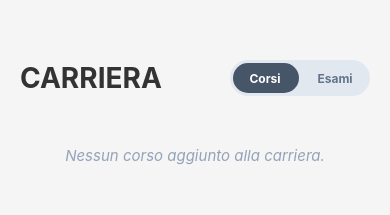
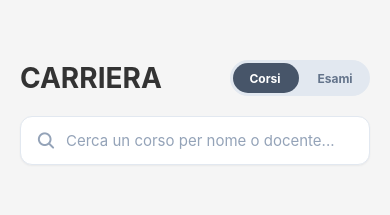
Before and after one commit to Angelo04-COP/Study-Exam-Planner, a React Native app: screen /Academic in a window 390 px wide. Shown: the top 215 px of the page. Built offline with nearby package versions, Linux system fonts and the light colour scheme.

Commit message:
Implementazione barra di ricerca per esami e corsi

```diff
--- a/src/screens/AcademicScreen.js
+++ b/src/screens/AcademicScreen.js
@@ -16,6 +16,9 @@ export default function AcademicScreen() {
   const [esami, setEsami] = useState([]);
   const [isLoading, setIsLoading] = useState(true);
 
+  // --- NUOVO STATO: TESTO DELLA RICERCA ---
+  const [searchQuery, setSearchQuery] = useState('');
+
   // --- STATI PER IL MODALE GRAFICO DI VERBALIZZAZIONE REALE ---
   const [isVerbalizzaModalVisible, setVerbalizzaModalVisible] = useState(false);
   const [esameSelezionato, setEsameSelezionato] = useState(null);
@@ -30,7 +33,7 @@ export default function AcademicScreen() {
 
       const oggiStr = new Date().toISOString().split('T')[0];
 
-      // Calcolo dello stato temporale dinamico basato sulle date (Requisito di Traccia)
+      // Calcolo dello stato temporale dinamico basato sulle date
       const corsiAggiornatiDinamici = (corsiSalvati || []).map(corso => {
         if (corso.data_inizio && corso.data_fine) {
           let nuovoStato = corso.stato;
@@ -59,18 +62,37 @@ export default function AcademicScreen() {
     if (isFocused) caricaDatiCarriera();
   }, [isFocused]);
 
-  // --- 2. APERTURA INTERFACCIA MODALE INTEGRATA ---
+  // --- 2. LOGICA DI RICERCA E FILTRAGGIO ISTANTANEO ---
+  // Filtriamo i corsi in base al nome o al docente inserito nella barra di ricerca
+  const corsiFiltrati = corsi.filter(corso => {
+    const query = searchQuery.toLowerCase();
+    const nomeMatch = corso.nome && corso.nome.toLowerCase().includes(query);
+    const docenteMatch = corso.docente && corso.docente.toLowerCase().includes(query);
+    return nomeMatch || docenteMatch;
+  });
+
+  // Filtriamo gli esami in base al titolo o al nome del corso collegato
+  const esamiFiltrati = esami.filter(esame => {
+    const query = searchQuery.toLowerCase();
+    const titoloMatch = esame.titolo && esame.titolo.toLowerCase().includes(query);
+
+    const corsoCollegato = corsi.find(c => c.id === esame.corso_id);
+    const nomeCorsoMatch = corsoCollegato && corsoCollegato.nome.toLowerCase().includes(query);
+
+    return titoloMatch || nomeCorsoMatch;
+  });
+
+
+  // --- 3. APERTURA INTERFACCIA MODALE INTEGRATA ---
   const apriVerbalizzazione = (esame) => {
-    // Troviamo il corso reale collegato nel database per mostrarlo nel modale
     const corsoTrovato = corsi.find(c => c.id === esame.corso_id);
-
     setEsameSelezionato(esame);
     setCorsoAssociatoAllEsame(corsoTrovato);
-    setVotoInserito('30'); // Default standard accademico
+    setVotoInserito('30');
     setVerbalizzaModalVisible(true);
   };
 
-  // --- 3. LOGICA DI VERBALIZZAZIONE CON REALE AGGIORNAMENTO DEL CORSO ---
+  // --- 4. LOGICA DI VERBALIZZAZIONE CON REALE AGGIORNAMENTO DEL CORSO ---
   const confermaEsitoDettagliato = async (esito) => {
     if (!esameSelezionato) return;
 
@@ -78,7 +100,6 @@ export default function AcademicScreen() {
 
     if (esito === 'SUPERATO') {
       const votoNum = parseInt(votoInserito, 10);
-      // Validazione formale del voto secondo i vincoli richiesti dal progetto
       if (isNaN(votoNum) || votoNum < 18 || votoNum > 30) {
         Alert.alert("Errore", "Inserisci un voto valido compreso tra 18 e 30.");
         return;
@@ -86,10 +107,9 @@ export default function AcademicScreen() {
       votoFinalizzato = votoNum;
     }
 
-    // Passiamo l'ID del corso reale associato per far sì che lo storage aggiorni la scheda del corso
     const success = await verbalizzaEsitoEsame(
       esameSelezionato.id,
-      esameSelezionato.corso_id, // L'ID reale del corso (es. 'c1')
+      esameSelezionato.corso_id,
       esito,
       votoFinalizzato
     );
@@ -98,11 +118,11 @@ export default function AcademicScreen() {
       setVerbalizzaModalVisible(false);
       setEsameSelezionato(null);
       setCorsoAssociatoAllEsame(null);
-      caricaDatiCarriera(); // Aggiorna istantaneamente i grafici e la lista
+      caricaDatiCarriera();
     }
   };
 
-  // --- 4. LOGICA DI ELIMINAZIONE COMPATIBILE WEB/MOBILE ---
+  // --- 5. LOGICA DI ELIMINAZIONE COMPATIBILE WEB/MOBILE ---
   const confermEliminazioneCorso = (id, nome) => {
     if (typeof window !== 'undefined' && window.confirm) {
       const confermaWeb = window.confirm(`Sei sicuro di voler eliminare il corso "${nome}"?`);
@@ -145,7 +165,7 @@ export default function AcademicScreen() {
     if (success) setEsami(esami.filter(e => e.id !== id));
   };
 
-  // --- 5. HELPERS BADGE ---
+  // --- HELPERS BADGE ---
   const getColoreStatoCorso = (stato) => {
     switch (stato?.toLowerCase()) {
       case 'completato': return '#4CAF50';
@@ -177,18 +197,38 @@ export default function AcademicScreen() {
         {/* HEADER ROW */}
         <View style={styles.headerRow}>
           <Text style={styles.headerTitle}>CARRIERA</Text>
-          <TouchableOpacity style={styles.switchContainer} onPress={() => setMostraEsami(!mostraEsami)} activeOpacity={0.9}>
+          <TouchableOpacity style={styles.switchContainer} onPress={() => {
+            setMostraEsami(!mostraEsami);
+            setSearchQuery(''); // Svuota la ricerca quando si cambia tab
+          }} activeOpacity={0.9}>
             <Text style={[styles.switchText, !mostraEsami && styles.switchTextActive]}>Corsi</Text>
             <Text style={[styles.switchText, mostraEsami && styles.switchTextActive]}>Esami</Text>
             <View style={[styles.switchBall, mostraEsami ? styles.switchBallRight : styles.switchBallLeft]} />
           </TouchableOpacity>
         </View>
 
+        {/* --- BARRA DI RICERCA --- */}
+        <View style={styles.searchBarContainer}>
+          <Ionicons name="search" size={20} color="#94a3b8" />
+          <TextInput
+            style={styles.searchInput}
+            placeholder={!mostraEsami ? "Cerca un corso per nome o docente..." : "Cerca un esame..."}
+            placeholderTextColor="#94a3b8"
+            value={searchQuery}
+            onChangeText={setSearchQuery}
+          />
+          {searchQuery.length > 0 && (
+            <TouchableOpacity onPress={() => setSearchQuery('')} style={{ padding: 4 }}>
+              <Ionicons name="close-circle" size={20} color="#94a3b8" />
+            </TouchableOpacity>
+          )}
+        </View>
+
         {!mostraEsami ? (
           /* ================= VISTA CORSI ================= */
           <View style={styles.listaContainer}>
-            {corsi.length > 0 ? (
-              corsi.map((corso) => (
+            {corsiFiltrati.length > 0 ? (
+              corsiFiltrati.map((corso) => (
                 <TouchableOpacity key={corso.id} style={styles.card} activeOpacity={0.7} onPress={() => navigation.navigate('CourseDetail', { courseData: corso, isExam: false })}>
                   <View style={styles.cardHeader}>
                     <View style={{ flex: 1, paddingRight: 10, alignItems: 'flex-start' }}>
@@ -219,14 +259,16 @@ export default function AcademicScreen() {
                 </TouchableOpacity>
               ))
             ) : (
-              <Text style={styles.emptyText}>Nessun corso aggiunto alla carriera.</Text>
+              <Text style={styles.emptyText}>
+                {searchQuery.length > 0 ? "Nessun risultato trovato per la tua ricerca." : "Nessun corso aggiunto alla carriera."}
+              </Text>
             )}
           </View>
         ) : (
           /* ================= VISTA ESAMI ================= */
           <View style={styles.listaContainer}>
-            {esami.length > 0 ? (
-              esami.map((esame) => {
+            {esamiFiltrati.length > 0 ? (
+              esamiFiltrati.map((esame) => {
                 const corsoCollegato = corsi.find(c => c.id === esame.corso_id);
                 return (
                   <TouchableOpacity key={esame.id} style={styles.card} activeOpacity={0.7} onPress={() => navigation.navigate('CourseDetail', { courseData: esame, isExam: true })}>
@@ -274,7 +316,9 @@ export default function AcademicScreen() {
                 );
               })
             ) : (
-              <Text style={styles.emptyText}>Nessun esame programmato.</Text>
+              <Text style={styles.emptyText}>
+                {searchQuery.length > 0 ? "Nessun risultato trovato per la tua ricerca." : "Nessun esame programmato."}
+              </Text>
             )}
           </View>
         )}
@@ -296,7 +340,6 @@ export default function AcademicScreen() {
                 <Text style={{ fontWeight: 'bold', color: '#1E293B' }}>{esameSelezionato?.titolo}</Text>
               </Text>
 
-              {/* Box informativo che mostra il corso reale che verrà modificato */}
               <View style={styles.boxCorsoIncrociato}>
                 <Ionicons name="school" size={16} color="#177AD5" />
                 <Text style={styles.testoBoxCorso}>
@@ -305,7 +348,6 @@ export default function AcademicScreen() {
               </View>
             </View>
 
-            {/* SEZIONE INPUT VOTO */}
             <View style={styles.votoInputContainer}>
               <Text style={styles.votoLabel}>Se hai ACCETTATO il voto, inseriscilo qui sotto:</Text>
               <TextInput
@@ -317,7 +359,6 @@ export default function AcademicScreen() {
               />
             </View>
 
-            {/* OPZIONI DI REGISTRAZIONE DINAMICA */}
             <View style={styles.modalActionsStack}>
               <TouchableOpacity
                 style={[styles.modalButton, { backgroundColor: '#4CAF50' }]}
@@ -360,6 +401,31 @@ const styles = StyleSheet.create({
   switchBall: { position: 'absolute', height: 30, width: 66, borderRadius: 15, backgroundColor: '#475569', zIndex: 1, top: 3 },
   switchBallLeft: { left: 3 },
   switchBallRight: { right: 3 },
+
+  // --- STILI BARRA DI RICERCA ---
+  searchBarContainer: {
+    flexDirection: 'row',
+    alignItems: 'center',
+    backgroundColor: 'white',
+    borderRadius: 12,
+    paddingHorizontal: 15,
+    paddingVertical: 12,
+    marginBottom: 24, // Spazio sotto la barra prima delle liste
+    borderWidth: 1,
+    borderColor: '#E2E8F0',
+    shadowColor: '#000',
+    shadowOffset: { width: 0, height: 1 },
+    shadowOpacity: 0.05,
+    shadowRadius: 2,
+    elevation: 2,
+  },
+  searchInput: {
+    flex: 1,
+    marginLeft: 10,
+    fontSize: 15,
+    color: '#333',
+  },
+
   listaContainer: { gap: 16 },
   card: { backgroundColor: 'white', borderRadius: 12, padding: 16, shadowColor: '#000', shadowOffset: { width: 0, height: 2 }, shadowOpacity: 0.05, shadowRadius: 4, elevation: 3 },
   cardHeader: { flexDirection: 'row', justifyContent: 'space-between', alignItems: 'flex-start', marginBottom: 8 },
@@ -378,7 +444,6 @@ const styles = StyleSheet.create({
   esitoTesto: { fontSize: 13, fontWeight: '600', color: '#4CAF50' },
   emptyText: { textAlign: 'center', color: '#94a3b8', marginTop: 30, fontSize: 15, fontStyle: 'italic' },
 
-  // --- NUOVI STILI DEL SELETTORE GRAFICO ---
   modalOverlay: { flex: 1, backgroundColor: 'rgba(0,0,0,0.5)', justifyContent: 'center', alignItems: 'center' },
   modalContent: { backgroundColor: 'white', width: '85%', borderRadius: 20, padding: 24, alignItems: 'center', elevation: 10, shadowColor: '#000', shadowOffset: { width: 0, height: 4 }, shadowOpacity: 0.2, shadowRadius: 5 },
   modalTitle: { fontSize: 20, fontWeight: 'bold', color: '#1E293B', marginBottom: 8 },
```
